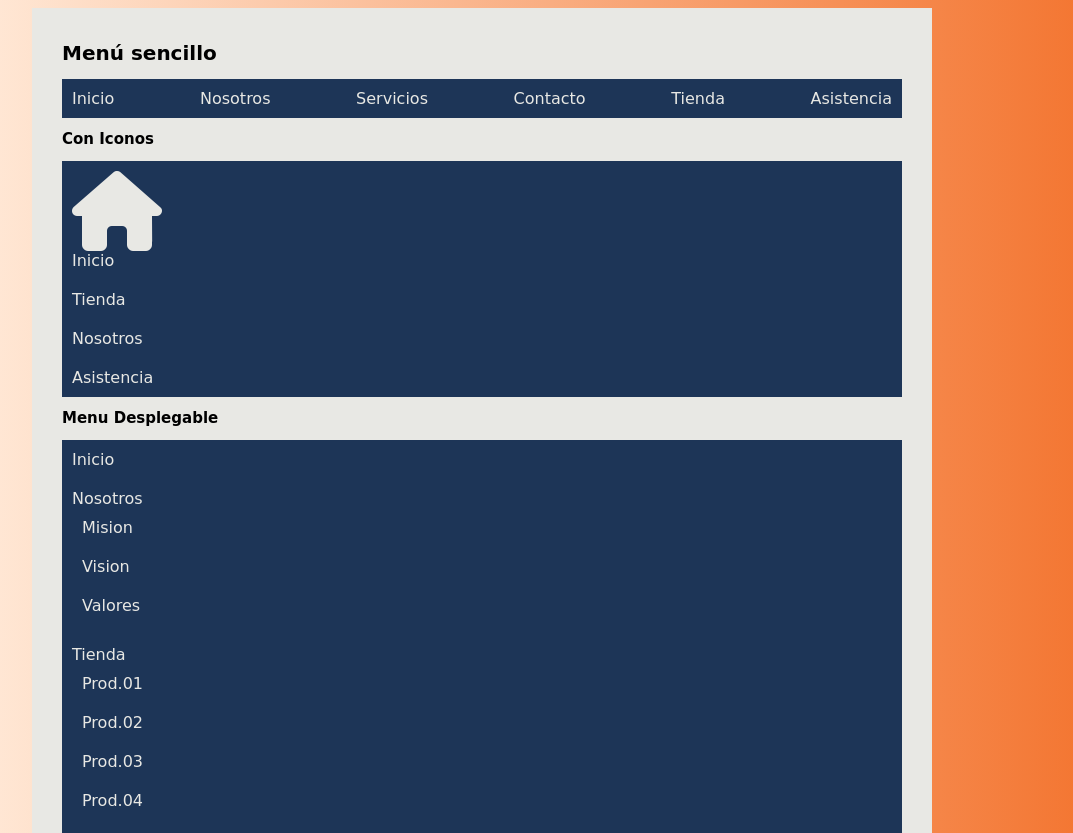
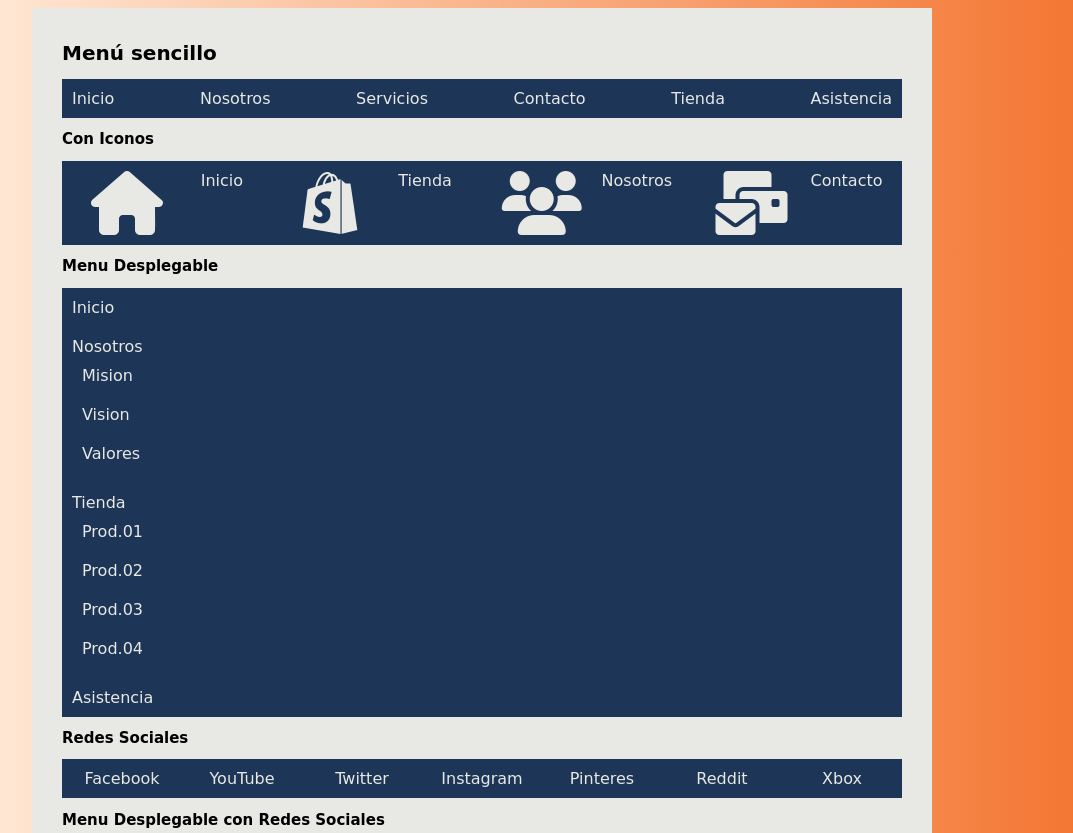
Before and after one commit to lgLuis/EstilosDeMenus, a plain HTML site: page index.html in a window 1280 px wide. Shown: the top 833 px of the page, without its empty margins (158-1231 px from the left). Drawn offline with Linux system fonts and the light colour scheme; a web font is replaced by a local one.

Commit message:
menu con iconos

```diff
--- a/css/styles.css
+++ b/css/styles.css
@@ -84,3 +84,34 @@ nav ul a{
         margin-bottom: 0;
     }
 }
+
+.iconos ul li a{
+    display: flex;
+    justify-content: space-around;
+}
+.iconos .icono{
+    flex: 0 1 3rem;
+}
+
+
+.iconos .texto span{
+    font-size: 0.8rem;
+    display: block;
+    margin-top: 0.5rem;
+}
+
+@media(min-width:480px){
+    .iconos ul{
+        display: flex;
+        flex-wrap: wrap;
+    }
+    .iconos ul li{
+        flex: 0 1 50%;
+    }
+}
+
+@media(min-width:768px){
+    .iconos ul li{
+        flex: 1;
+    }
+}
--- a/index.html
+++ b/index.html
@@ -29,7 +29,7 @@
             <ul>
                 <li><a href="#">
                     <div class="icono">
-                        <i class="fas fa-home fa-5x"></i>
+                        <i class="fas fa-home fa-4x"></i>
                     </div>
                     <div class="text">
                         <span>Inicio</span>
@@ -37,10 +37,36 @@
                     </a>
                 </li>
 
+                <li><a href="#">
+                    <div class="icono">
+                        <i class="fab fa-shopify fa-4x"></i>
+                    </div>
+                    <div class="text">
+                        <span>Tienda</span>
+                    </div>
+                    </a>
+                </li>
 
-                <li><a href="#">Tienda</a></li>
-                <li><a href="#">Nosotros</a></li>
-                <li><a href="#">Asistencia</a></li>
+                <li><a href="#">
+                    <div class="icono">
+                        <i class="fas fa-users fa-4x"></i>
+                    </div>
+                    <div class="text">
+                        <span>Nosotros</span>
+                    </div>
+                    </a>
+                </li>
+
+                <li><a href="#">
+                    <div class="icono">
+                        <i class="fas fa-mail-bulk fa-4x"></i>
+                    </div>
+                    <div class="text">
+                        <span>Contacto</span>
+                    </div>
+                    </a>
+                </li>
+
             </ul>
         </nav> <!--FIN MENU-->
 
```
